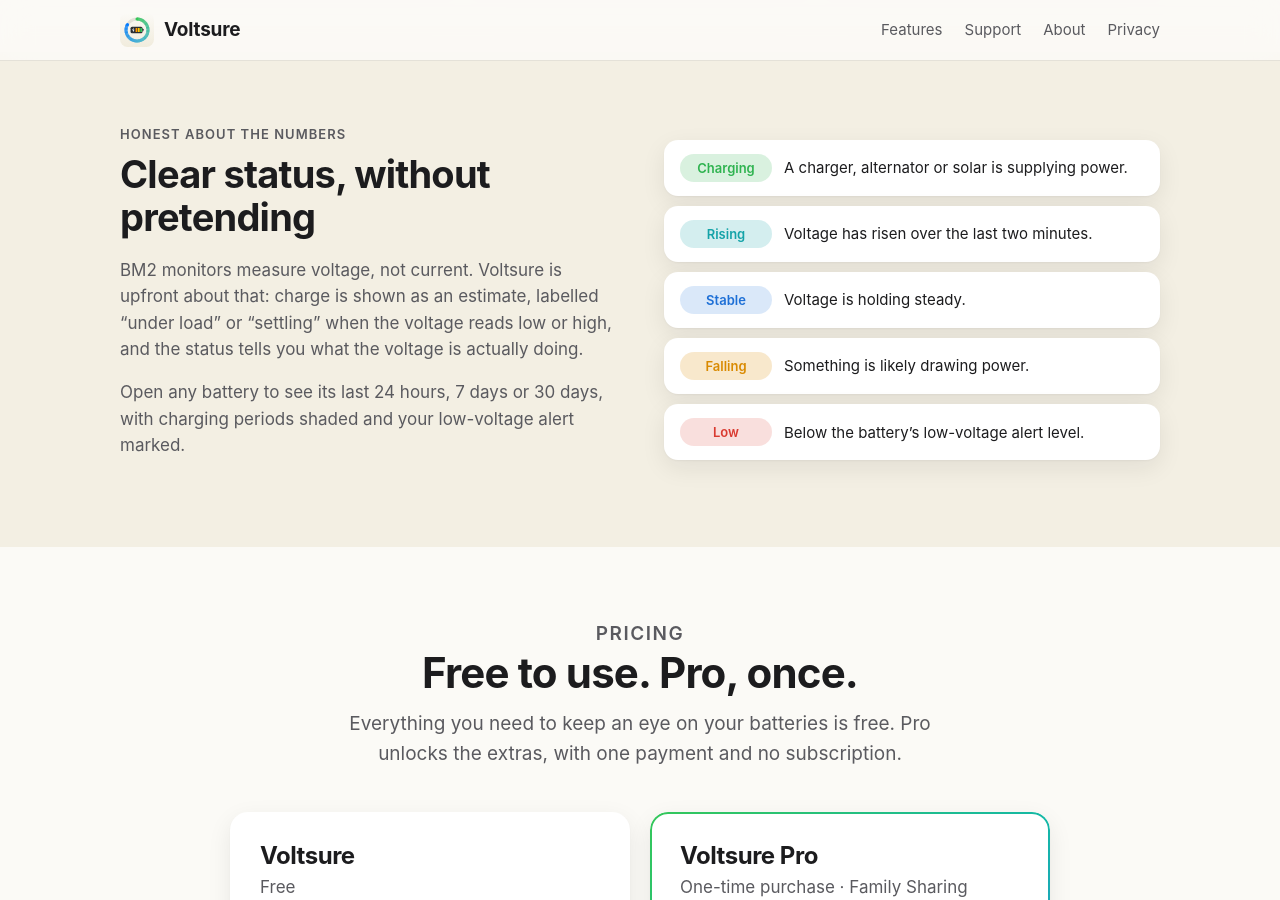
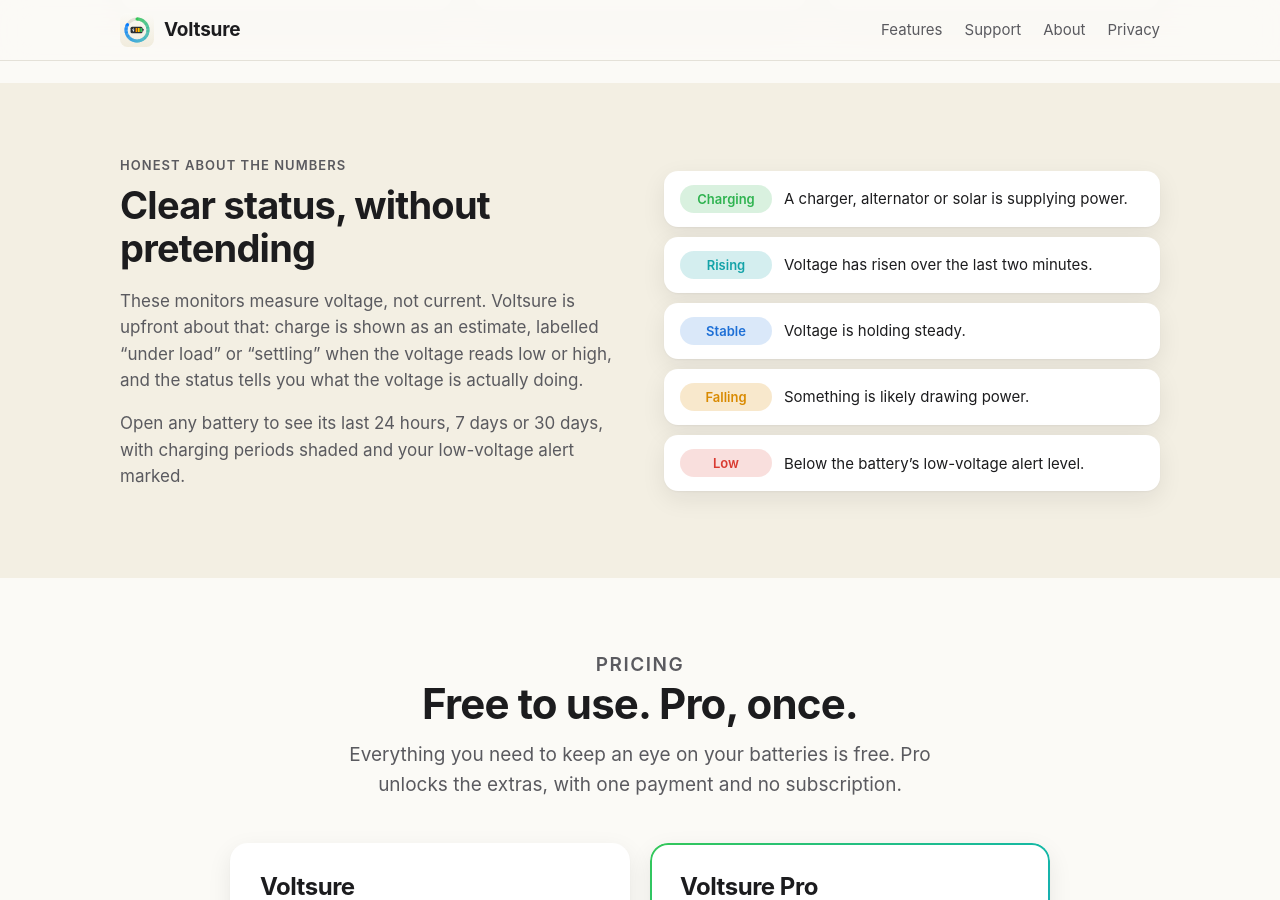
Before and after one commit to SeventyTwoAgency/STA-Website, a Jekyll site: the page voltsure/index.html, which Jekyll copies as it is, in a window 1280 px wide and 900 px high, scrolled down 1726 px. Built offline with Jekyll 4.4.1, drawn with Linux system fonts in a browser that asks for light colours; some of the changed text lies outside the part shown.

Commit message:
Voltsure: BM6 and BM200 fully supported; "can't find my monitor" as a list
- Name BM2, BM6 and BM200 monitors; drop "BM6 support is experimental"
- The can't-find answer is a list, and says a monitor connects to only one phone or iPad at a time

Co-Authored-By: Claude Opus 5.5 <noreply@anthropic.com>
Claude-Session: https://claude.ai/code/session_01KRJmSEue7cP2swVziPNEh9

```diff
--- a/voltsure/index.html
+++ b/voltsure/index.html
@@ -4,7 +4,7 @@
 <meta charset="utf-8">
 <meta name="viewport" content="width=device-width, initial-scale=1">
 <title>Voltsure – Private Battery Monitor for Campervans &amp; Motorhomes</title>
-<meta name="description" content="Voltsure turns your BM2 Bluetooth battery monitor into a clear, private view of your campervan, motorhome or caravan batteries. No account, no tracking, works offline. iPhone, iPad, Mac and CarPlay.">
+<meta name="description" content="Voltsure turns your BM2, BM6 or BM200 Bluetooth battery monitor into a clear, private view of your campervan, motorhome or caravan batteries. No account, no tracking, works offline. iPhone, iPad, Mac and CarPlay.">
 <link rel="canonical" href="https://www.seventytwoagency.co.uk/voltsure/">
 <link rel="icon" type="image/svg+xml" href="assets/icon.svg">
 <link rel="apple-touch-icon" href="assets/apple-touch-icon.png">
@@ -62,7 +62,7 @@
         <img class="hero-icon" src="assets/icon.svg" alt="Voltsure app icon" width="76" height="76">
         <p class="eyebrow">Battery monitor for life on the road</p>
         <h1>Know your batteries. <span class="grad-text">Keep your privacy.</span></h1>
-        <p class="lede">Voltsure turns your BM2 Bluetooth battery monitor into a clear, private view of your campervan, motorhome or caravan batteries. No account, no tracking, and your readings never leave your device.</p>
+        <p class="lede">Voltsure turns your BM2, BM6 or BM200 Bluetooth battery monitor into a clear, private view of your campervan, motorhome or caravan batteries. No account, no tracking, and your readings never leave your device.</p>
         <div class="actions">
           <!-- Swap for the official App Store badge and link once the app is live -->
           <a class="btn btn-primary" href="#download">
@@ -171,7 +171,7 @@
       <div>
         <p class="eyebrow">Honest about the numbers</p>
         <h2>Clear status, without pretending</h2>
-        <p>BM2 monitors measure voltage, not current. Voltsure is upfront about that: charge is shown as an estimate, labelled “under load” or “settling” when the voltage reads low or high, and the status tells you what the voltage is actually doing.</p>
+        <p>These monitors measure voltage, not current. Voltsure is upfront about that: charge is shown as an estimate, labelled “under load” or “settling” when the voltage reads low or high, and the status tells you what the voltage is actually doing.</p>
         <p>Open any battery to see its last 24 hours, 7 days or 30 days, with charging periods shaded and your low-voltage alert marked.</p>
       </div>
       <ul class="status-list">
```
Also changed, not shown: other parts of voltsure/index.html (+2 -2 lines), voltsure/support.html (+11 -3 lines).
